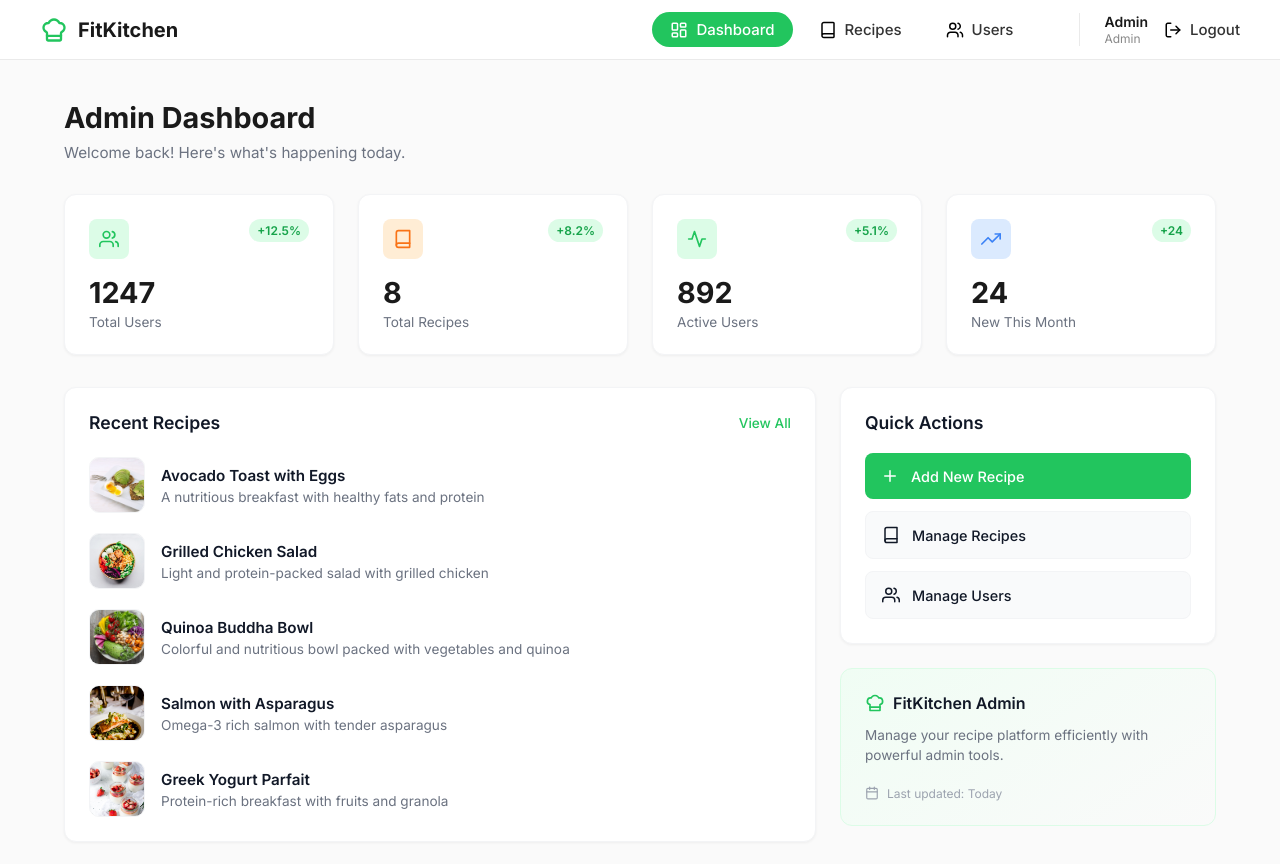
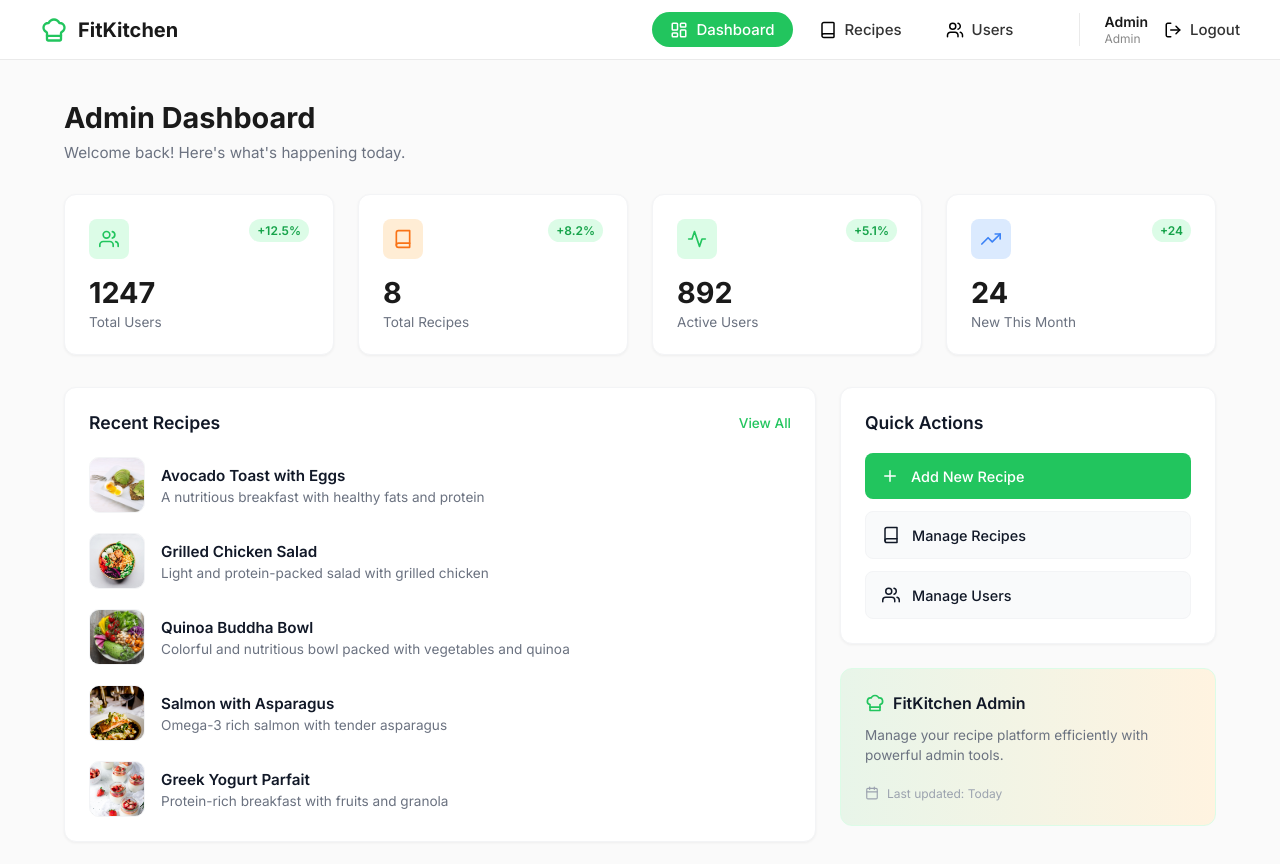
Before and after one commit to AhmadTauhida/Praktikum-RPL-Kelompok36-2026, a Vue app in the folder front-end/FitKitchen/: page /admin in a window 1280 px wide. Shown: the top 864 px of the page. Built offline with nearby package versions, Linux system fonts and the light colour scheme.

Commit message:
refactor : CSS Info Card Dashboard Admin

```diff
--- a/front-end/FitKitchen/src/views/AdminDashboard.vue
+++ b/front-end/FitKitchen/src/views/AdminDashboard.vue
@@ -332,7 +332,7 @@ const recentRecipes = computed(() => {
 
 /* Info Card */
 .info-card {
-  background: linear-gradient(145deg, #F0FDF4 0%, #FAFAFA 100%);
+  background: linear-gradient(90deg, #E8F5E9 0%, #FFF3E0 100%);
   border: 1px solid #DCFCE7;
   border-radius: 12px;
   padding: 1.5rem;
```
